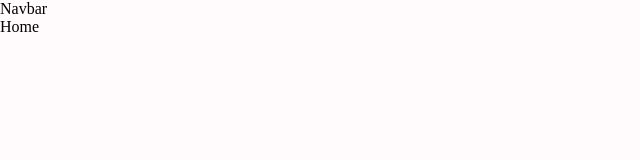
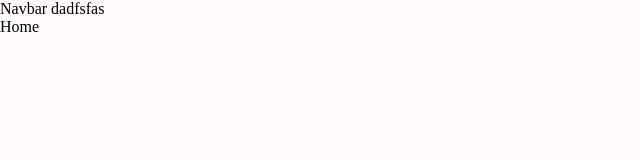
Before and after one commit to Ambuj134/Gym-Exercise, a React (Create React App) app: page / in a window 1280 px wide. Shown: the top 160 px of the page, without its empty margins (0-640 px from the left). Built offline with nearby package versions, Linux system fonts and the light colour scheme.

Commit message:
first changewwsardsdste

```diff
--- a/src/components/Navbar.js
+++ b/src/components/Navbar.js
@@ -2,7 +2,7 @@ import React from 'react'
 
 const Navbar = () => {
   return (
-    <div>Navbar</div>
+    <div>Navbar dadfsfas</div>
   )
 }
 
```
